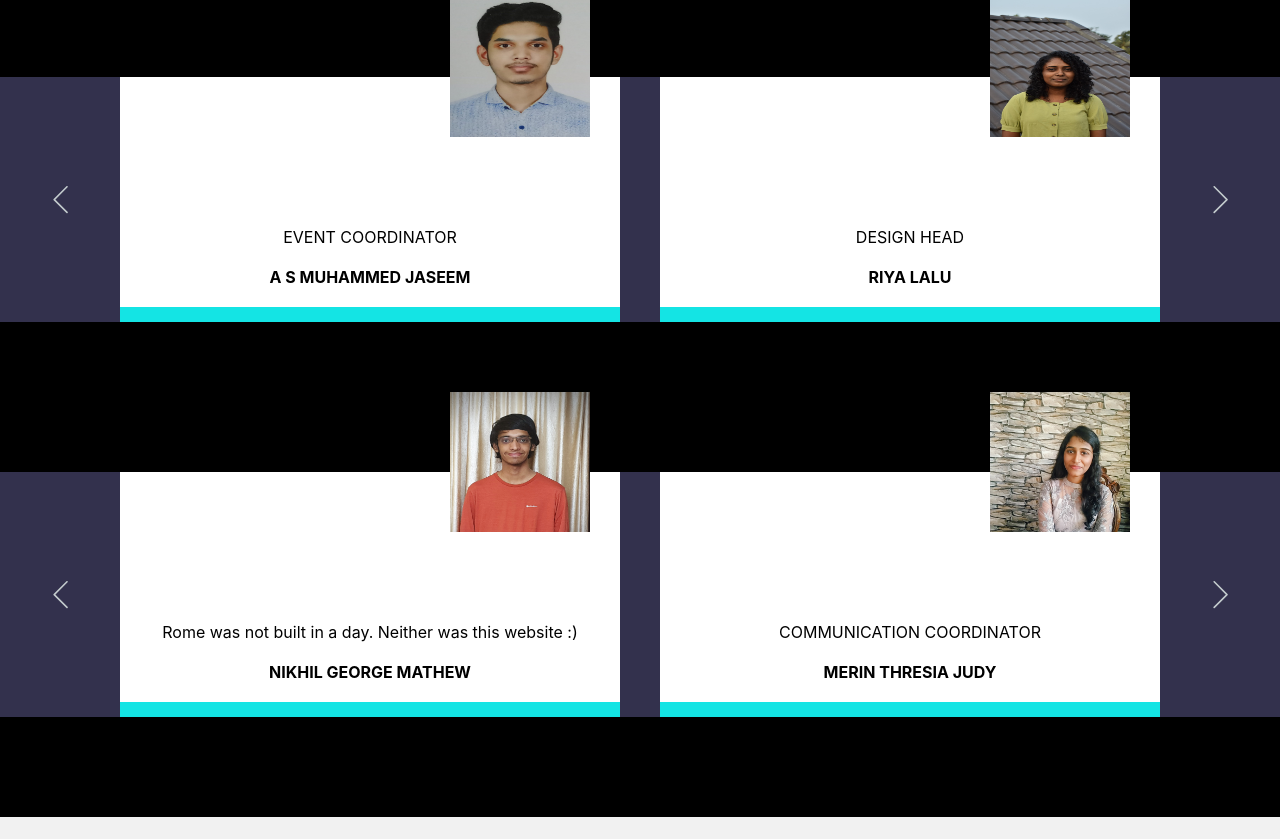
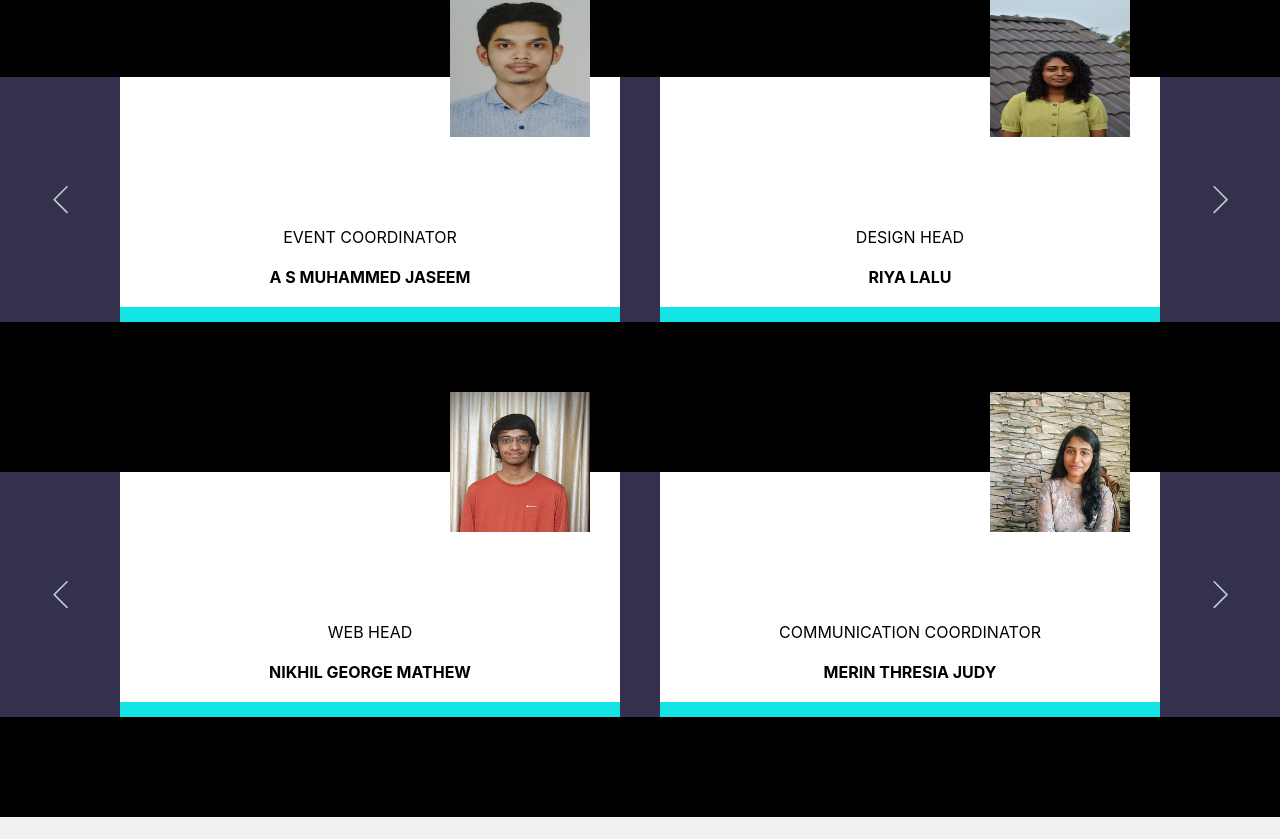
Before and after one commit to ietesfmec/website, a Next.js app: page /team in a window 1280 px wide. Shown: the part 2091-2930 px from the top of the page. Built offline with nearby package versions, Linux system fonts and the light colour scheme.

Commit message:
optimization

```diff
--- a/components/Home/Info/Info.js
+++ b/components/Home/Info/Info.js
@@ -21,7 +21,7 @@ export default function Info() {
                     {/* <p>The Institution provides leadership in Scientific and Technical areas of direct importance to the national development and economy. Government of India has recognised IETE as a Scientific and Industrial Research Organization (SIRO) and also notified as an educational Institution of national eminence. The objectives of IETE focus on advancing electro-technology. IETE conducts and sponsors technical meetings, conferences, symposia, and exhibitions all over India, publishes technical journals and provides continuing education as well as career advancement opportunities to its members.</p> */}
                     <button onClick={()=>setText(prev =>
                     <>
-                    {prev}
+
 
                         <p>The Institution provides leadership in Scientific and Technical areas of direct importance to the national development and economy. Government of India has recognised IETE as a Scientific and Industrial Research Organization (SIRO) and also notified as an educational Institution of national eminence. The objectives of IETE focus on advancing electro-technology. IETE conducts and sponsors technical meetings, conferences, symposia, and exhibitions all over India, publishes technical journals and provides continuing education as well as career advancement opportunities to its members.</p>
                         <br/>
--- a/components/Team/Members/MembersList.module.css
+++ b/components/Team/Members/MembersList.module.css
@@ -130,7 +130,7 @@
         width: 80vw;
     }
     .cards > main:first-of-type {
-        margin-top: 120px;
+        margin-top: 50px;
         margin-bottom: 150px;
     }
 
--- a/components/Team/MembersSection.js
+++ b/components/Team/MembersSection.js
@@ -17,7 +17,7 @@ import Nayantara from '../../public/sample.jpg';
 import Riya from '../../public/team/riya.JPG';
 import Abhirami from '../../public/team/abhirami.jpg';
 import Unnikrishnan from '../../public/team/unni.png';
-import Namitha from '../../public/team/namitha.jpg';
+import Namitha from '../../public/team/namitha.jpeg';
 import Ananya from '../../public/team/ananya.jpg';
 import Fac_1 from '../../public/team/fac1.jpg';
 import Fac_2 from '../../public/team/fac2.jpg';
@@ -111,7 +111,7 @@ export default function MembersSection() {
         {
             name: 'Nikhil George Mathew',
             position: 'Web Head',
-            content: 'Rome was not built in a day. Neither was this website :)',
+            content: '',
             pic: Nikhil
         },
         {
```
Also changed, not shown: public/team/namitha.jpeg (added), public/team/namitha.jpg (deleted).
